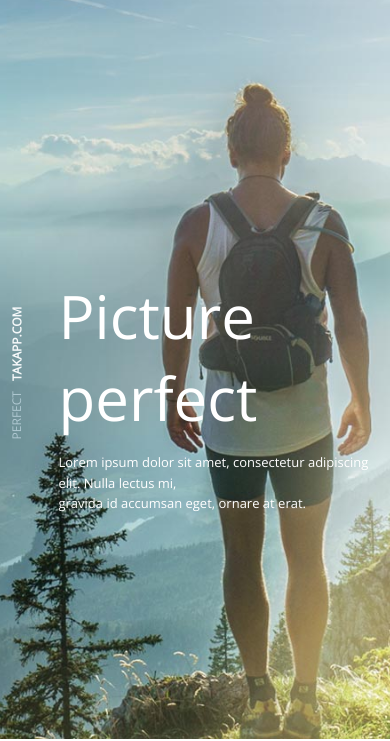
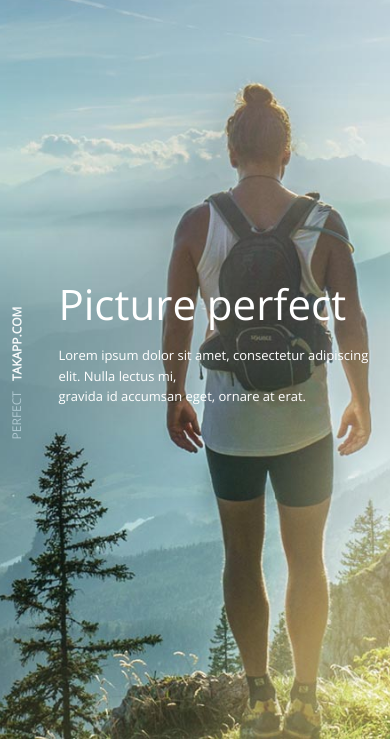
Before and after one commit to darokrk/Layout-from-PSD, a website: page index.html in a window 390 px wide. Shown: the part 105-846 px from the top of the page. Drawn offline with nearby package versions, Linux system fonts and the light colour scheme.

Commit message:
Fixed font-size problem

```diff
--- a/sass/style.scss
+++ b/sass/style.scss
@@ -64,6 +64,7 @@ body {
             }
             .logo-text {
                 font-family: 'Merriweather', serif;
+                font-weight: 700;
                 font-size: 20.8px;
                 padding: 5px;
                 color: #fff;
@@ -507,7 +508,7 @@ body {
         display: none;
     }
     .slogan-header {
-        font-size: 42px;
+        font-size: 42px !important;
     }
     .text-header {
         font-size: 26px;
```
Also changed, not shown: css/style.css.
